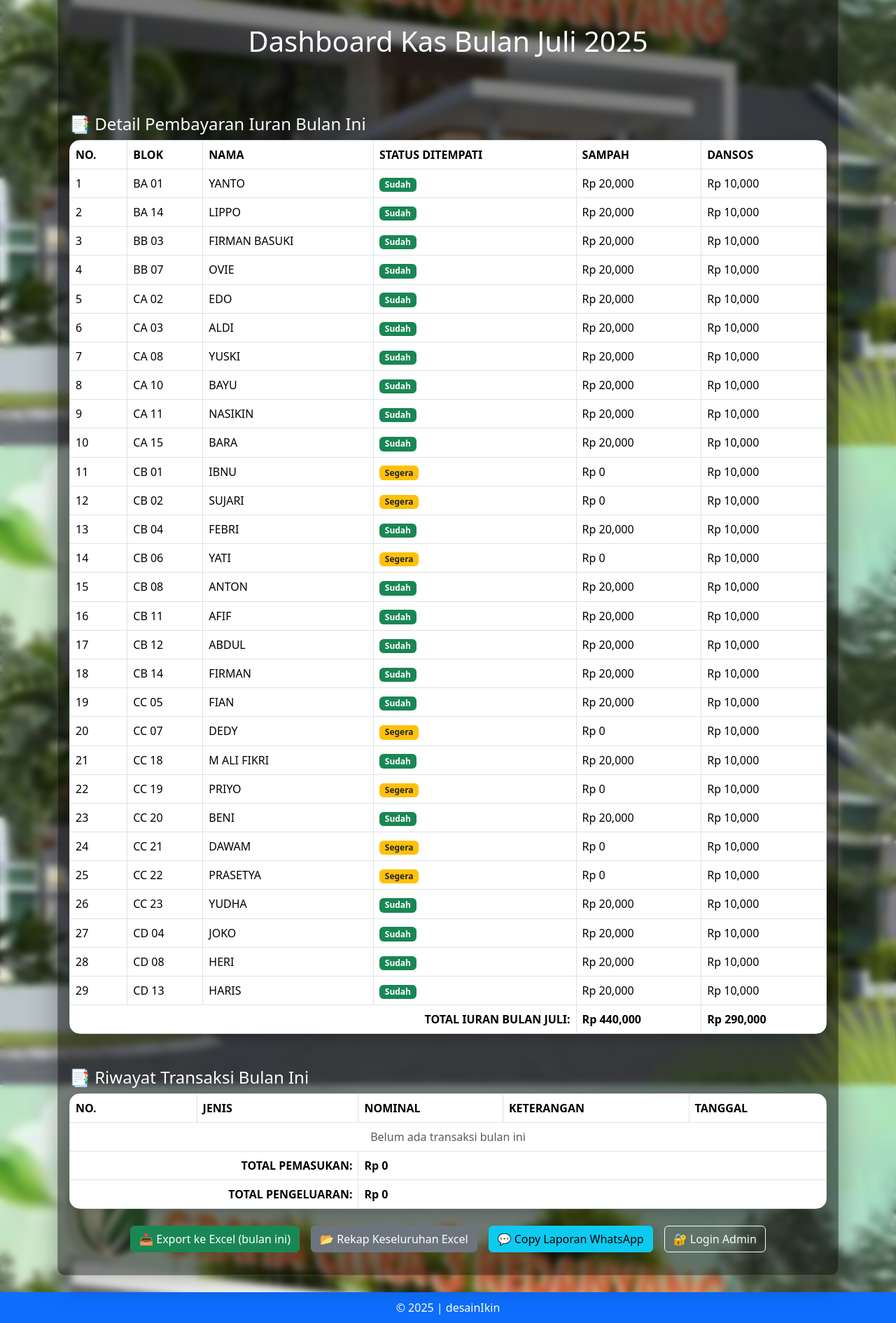
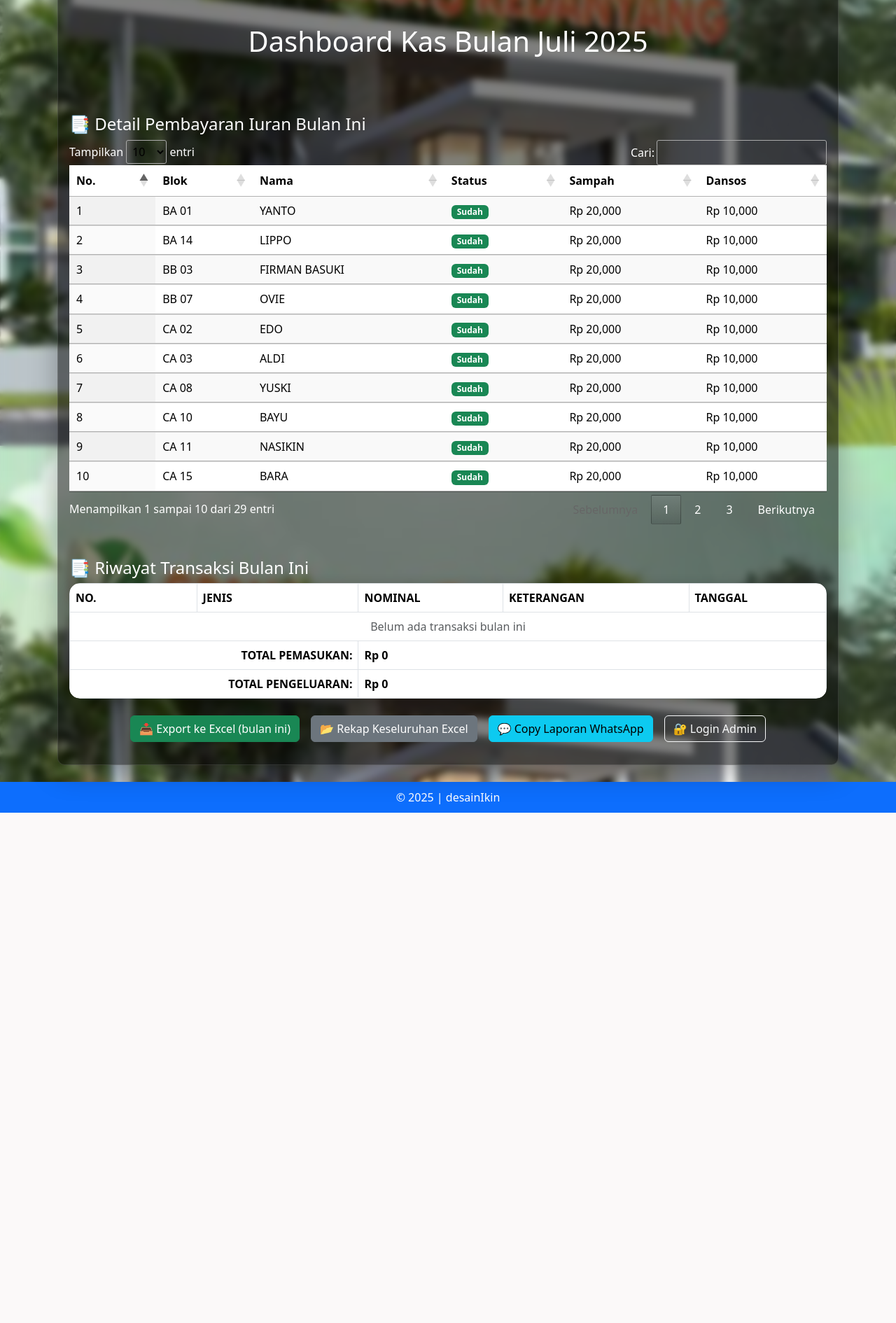
Before and after one commit to khoirunnasikin95/kas_gc3k, a Django app: page / in a window 1280 px wide. Shown: the part 276-2166 px from the top of the page at 70% size. After the commit the page ends 1437 px from the top, so only its background shows below. Run offline with Django 5.2, Linux system fonts and the light colour scheme; data comes from the database, SQL or seed files in the repository; some libraries are stand-ins or nearby versions.

Commit message:
Ubah landing.html menjadi DataTable dan update settings

```diff
--- a/kas/templates/landing.html
+++ b/kas/templates/landing.html
@@ -3,6 +3,9 @@
 <!DOCTYPE html>
 <html lang="id">
 <head>
+  <!-- DataTables CSS -->
+  <link rel="stylesheet" href="https://cdn.datatables.net/1.13.6/css/jquery.dataTables.min.css">
+  <link rel="stylesheet" href="https://cdn.datatables.net/responsive/2.5.0/css/responsive.dataTables.min.css">
   <meta charset="UTF-8">
   <title>Dashboard Kas</title>
   <meta name="viewport" content="width=device-width, initial-scale=1">
@@ -143,6 +146,10 @@
       }
     }
   </style>
+    <!-- jQuery + DataTables JS -->
+  <script src="https://code.jquery.com/jquery-3.6.0.min.js"></script>
+  <script src="https://cdn.datatables.net/1.13.6/js/jquery.dataTables.min.js"></script>
+  <script src="https://cdn.datatables.net/responsive/2.5.0/js/dataTables.responsive.min.js"></script>
 </head>
 <body class="text-white">
 
@@ -201,21 +208,12 @@
 
 <!-- Tabel Pembayaran -->
 <h4 class="mt-5 text-white">📑 Detail Pembayaran Iuran Bulan Ini</h4>
-<div class="table-responsive mb-4"
-     style="border-radius: 15px; overflow: hidden; box-shadow: 0 4px 20px rgba(0,0,0,0.2);">
-
-  <table class="table table-hover table-bordered text-white mb-0"
-         style="background: rgba(255, 255, 255, 0.05);
-                backdrop-filter: blur(10px);
-                -webkit-backdrop-filter: blur(10px);
-                border-radius: 15px;">
-
-    <thead style="background-color: rgba(255,255,255,0.1);" class="text-uppercase text-white-50">
+<table id="tabel-pembayaran" class="table display responsive nowrap text-white" style="width:100%">
+  <thead>
     <tr>
-        <th>No.</th><th>Blok</th><th>Nama</th><th>Status ditempati</th><th>Sampah</th><th>Dansos</th>
+      <th>No.</th><th>Blok</th><th>Nama</th><th>Status</th><th>Sampah</th><th>Dansos</th>
     </tr>
   </thead>
-
   <tbody>
     {% for p in pembayaran %}
     <tr>
@@ -236,16 +234,25 @@
     </tr>
     {% endfor %}
   </tbody>
+</table>
+<script>
+  $(document).ready(function() {
+    $('#tabel-pembayaran').DataTable({
+      responsive: true,
+      language: {
+        search: "Cari:",
+        lengthMenu: "Tampilkan _MENU_ entri",
+        info: "Menampilkan _START_ sampai _END_ dari _TOTAL_ entri",
+        paginate: {
+          previous: "Sebelumnya",
+          next: "Berikutnya"
+        },
+        zeroRecords: "Tidak ditemukan data yang cocok"
+      }
+    });
+  });
+</script>
 
-  <tfoot>
-  <tr style="background-color: rgba(255, 255, 255, 0.1);" class="text-white fw-bold">
-    <td colspan="4" class="text-end">TOTAL IURAN BULAN {{ bulan|upper }}:</td>
-    <td>Rp {{ total_iuran_sampah|intcomma }}</td>
-    <td>Rp {{ total_iuran_dansos|intcomma }}</td>
-  </tr>
-</tfoot>
-  </table>
-</div>
 
 
  <!-- Tabel Transaksi -->
--- a/kas_gc3k/settings.py
+++ b/kas_gc3k/settings.py
@@ -124,9 +124,9 @@ USE_TZ = True
 # Static files (CSS, JavaScript, Images)
 # https://docs.djangoproject.com/en/5.2/howto/static-files/
 
-
+BASE_DIR = Path(__file__).resolve().parent.parent
 STATIC_URL = '/static/'
-STATIC_ROOT = os.path.join(BASE_DIR, 'staticfiles')  # untuk collectstatic
+STATIC_ROOT = os.path.join(BASE_DIR, 'staticfiles')  # Tempat tujuan collectstatic
 
 STATICFILES_DIRS = [
     os.path.join(BASE_DIR, 'static'),
```
Lines whose indentation alone changed are shown as unchanged.
